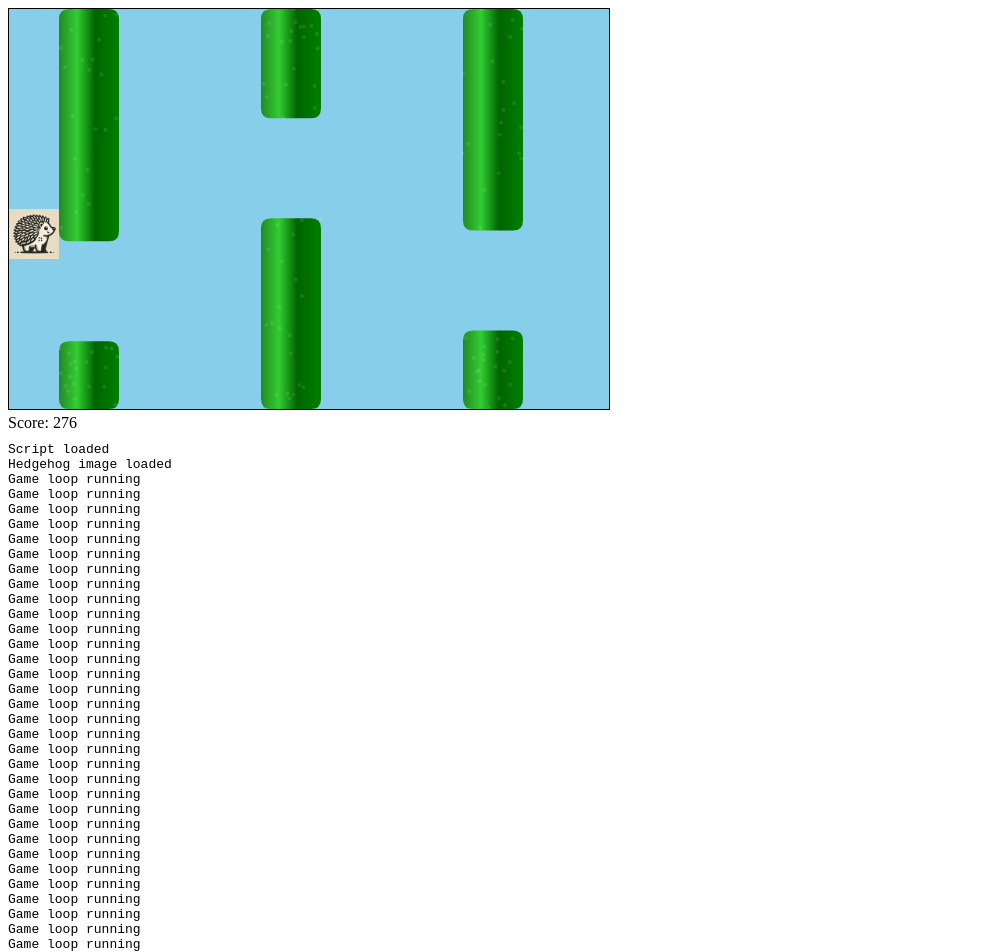
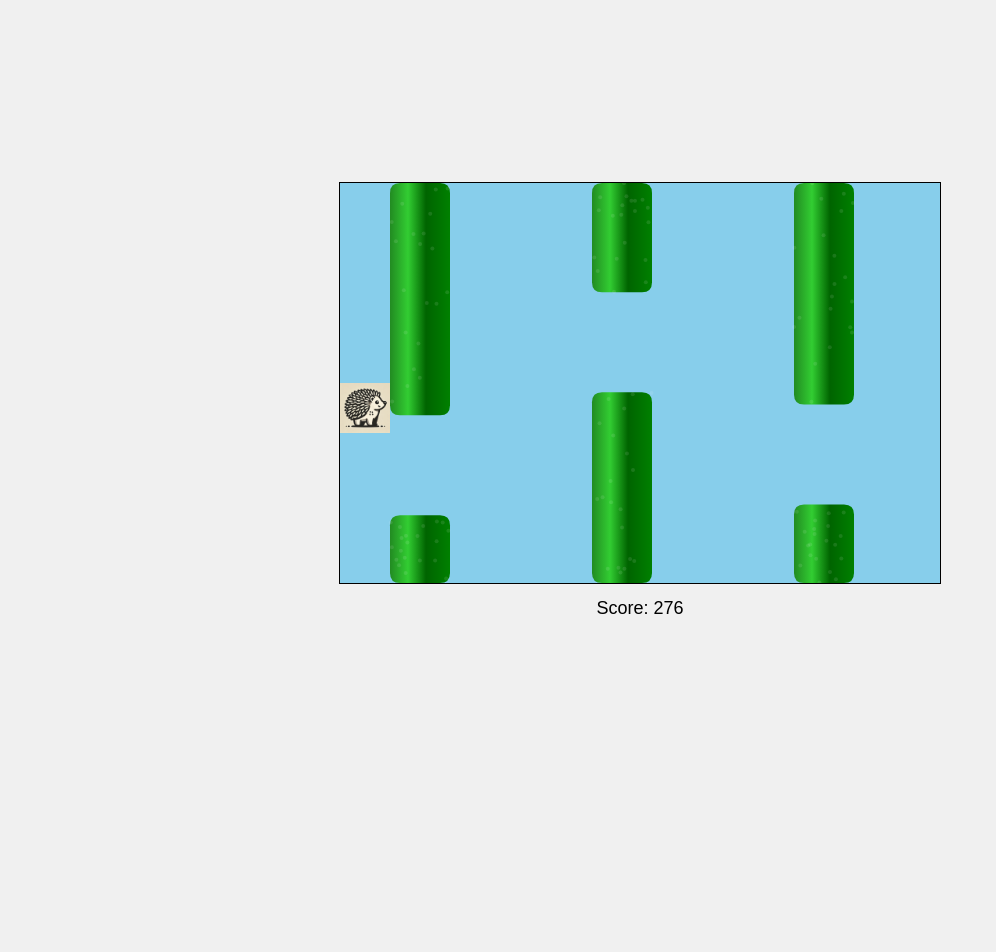
Before and after one commit to curoda/hedgehog, a plain HTML site: page index.html in a window 1280 px wide. Shown: the top 952 px of the page, without its empty margins (0-996 px from the left). After the commit the page ends 800 px from the top, so only its background shows below. Drawn offline with Linux system fonts and the light colour scheme.

Commit message:
Update index.html

```diff
--- a/index.html
+++ b/index.html
@@ -5,26 +5,37 @@
     <meta name="viewport" content="width=device-width, initial-scale=1.0">
     <title>Hedgehog Scrolling 2D Game</title>
     <style>
+        body {
+            display: flex;
+            justify-content: center;
+            align-items: center;
+            height: 100vh;
+            margin: 0;
+            background-color: #f0f0f0;
+        }
+        #gameContainer {
+            text-align: center;
+        }
         #gameCanvas {
             border: 1px solid black;
             background-color: #87CEEB;
         }
-        #debugInfo {
-            font-family: monospace;
-            white-space: pre;
+        #score {
+            font-family: Arial, sans-serif;
+            font-size: 18px;
             margin-top: 10px;
         }
     </style>
 </head>
 <body>
+    <div id="gameContainer">
         <canvas id="gameCanvas" width="600" height="400"></canvas>
         <div id="score">Score: 0</div>
-    <div id="debugInfo"></div>
+    </div>
     <script>
         const canvas = document.getElementById('gameCanvas');
         const ctx = canvas.getContext('2d');
         const scoreElement = document.getElementById('score');
-        const debugElement = document.getElementById('debugInfo');
 
         const GAME_WIDTH = 600;
         const GAME_HEIGHT = 400;
@@ -37,16 +48,10 @@
         let obstacles = [];
         let score = 0;
         let gameOver = false;
-        let debugInfo = '';
 
         // Load the hedgehog image
         const hedgehogImg = new Image();
         hedgehogImg.src = 'hedgehog.png'; // Placeholder image
-
-        function updateDebugInfo(info) {
-            debugInfo += info + '\n';
-            debugElement.textContent = debugInfo;
-        }
 
         function drawPlayer() {
             if (hedgehogImg.complete) {
@@ -122,8 +127,6 @@
         }
 
         function gameLoop() {
-            updateDebugInfo('Game loop running');
-
             if (gameOver) return;
 
             ctx.clearRect(0, 0, GAME_WIDTH, GAME_HEIGHT);
@@ -145,24 +148,25 @@
         }
 
         document.addEventListener('keydown', (e) => {
+            if (e.key === 'ArrowUp' || e.key === 'ArrowDown') {
+                e.preventDefault(); // Prevent default scrolling behavior
                 if (e.key === 'ArrowUp' && playerY > 0) {
                     playerY = Math.max(playerY - 10, 0);
                 } else if (e.key === 'ArrowDown' && playerY < GAME_HEIGHT - PLAYER_SIZE) {
                     playerY = Math.min(playerY + 10, GAME_HEIGHT - PLAYER_SIZE);
                 }
+            }
         });
 
-        hedgehogImg.onload = () => {
-            updateDebugInfo('Hedgehog image loaded');
-            gameLoop();
-        };
+        hedgehogImg.onload = gameLoop;
+        hedgehogImg.onerror = gameLoop; // Start the game even if the image fails to load
 
-        hedgehogImg.onerror = () => {
-            updateDebugInfo('Error loading hedgehog image');
-            gameLoop(); // Start the game anyway
-        };
-
-        updateDebugInfo('Script loaded');
+        // Prevent arrow key scrolling for the entire page
+        window.addEventListener("keydown", function(e) {
+            if([32, 37, 38, 39, 40].indexOf(e.keyCode) > -1) {
+                e.preventDefault();
+            }
+        }, false);
     </script>
 </body>
 </html>
```
Lines whose indentation alone changed are shown as unchanged.
